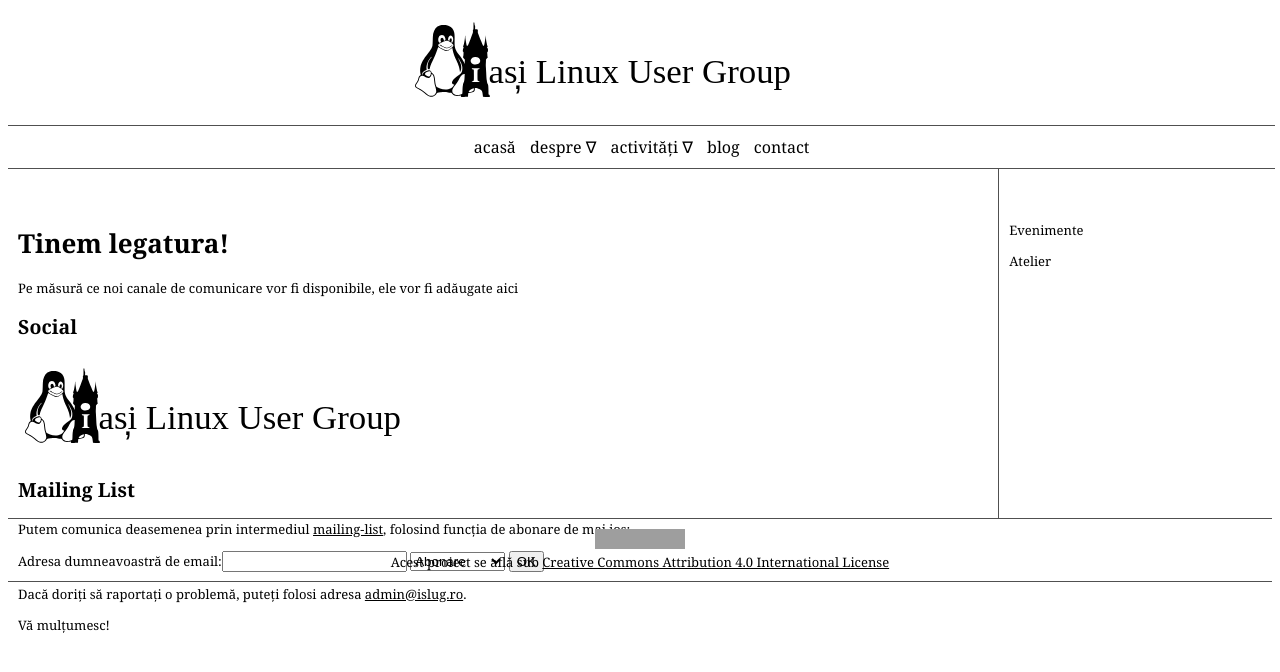
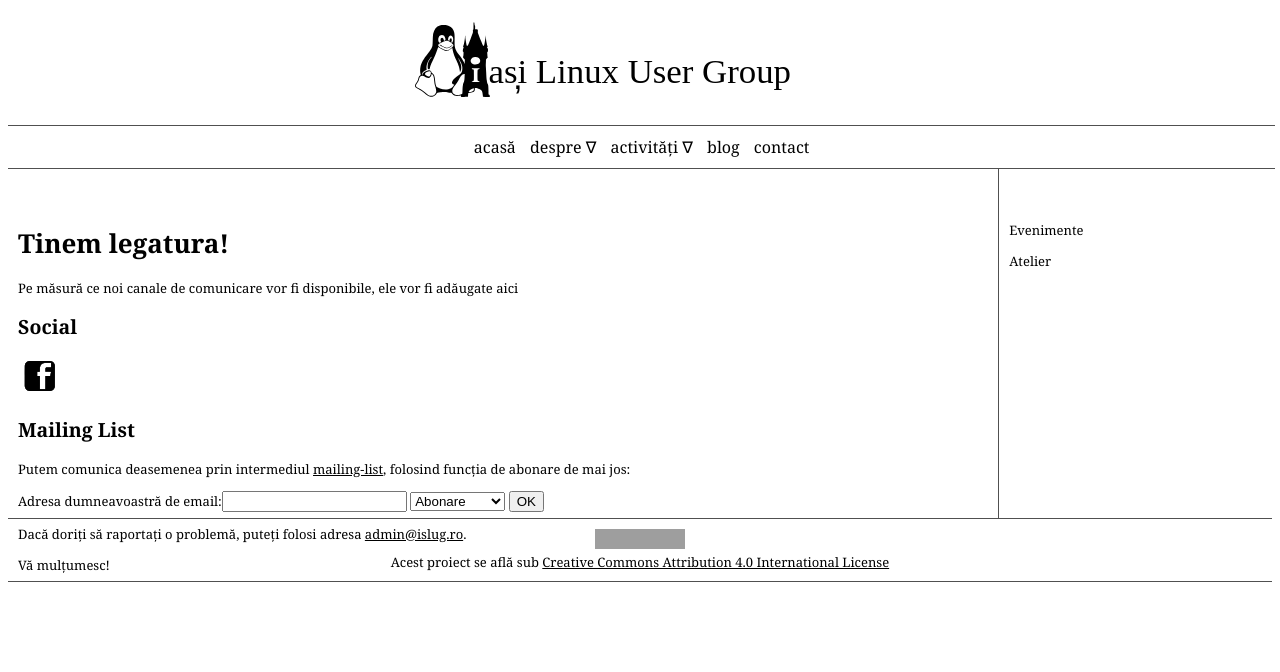
Before and after one commit to islug/islug.github.io, a Jekyll site: the page built from pages/contact.html, in a window 1280 px wide. Shown: the top 672 px of the page. Built offline with Jekyll 4.4.1, drawn with Linux system fonts in a browser that asks for light colours; grey boxes are pictures that could not be loaded.

Commit message:
Update contact.html

```diff
--- a/pages/contact.html
+++ b/pages/contact.html
@@ -6,7 +6,7 @@ title: "ISLUG - Contact"
 	<h1>Tinem legatura!</h1>
 	<p>Pe măsură ce noi canale de comunicare vor fi disponibile, ele vor fi adăugate aici</p>
 	<h2>Social</h2>
-	<a href="/index.html"><img src="/images/islug_banner.svg" alt="ISLUG Facebook"/></a>
+	<a href="/index.html"><img src="/images/islug_icon_fb.svg" alt="ISLUG Facebook"/></a>
 	<!-- <a href="http://twitter.com"><img src="../images/islug_icon_tw.svg" alt="ISLUG Facebook"/></a> -->
 	<!-- <a href="http://linkedin.com"><img src="../images/islug_icon_in.svg" alt="ISLUG Facebook"/></a> -->
 	<h2>Mailing List</h2>
```
